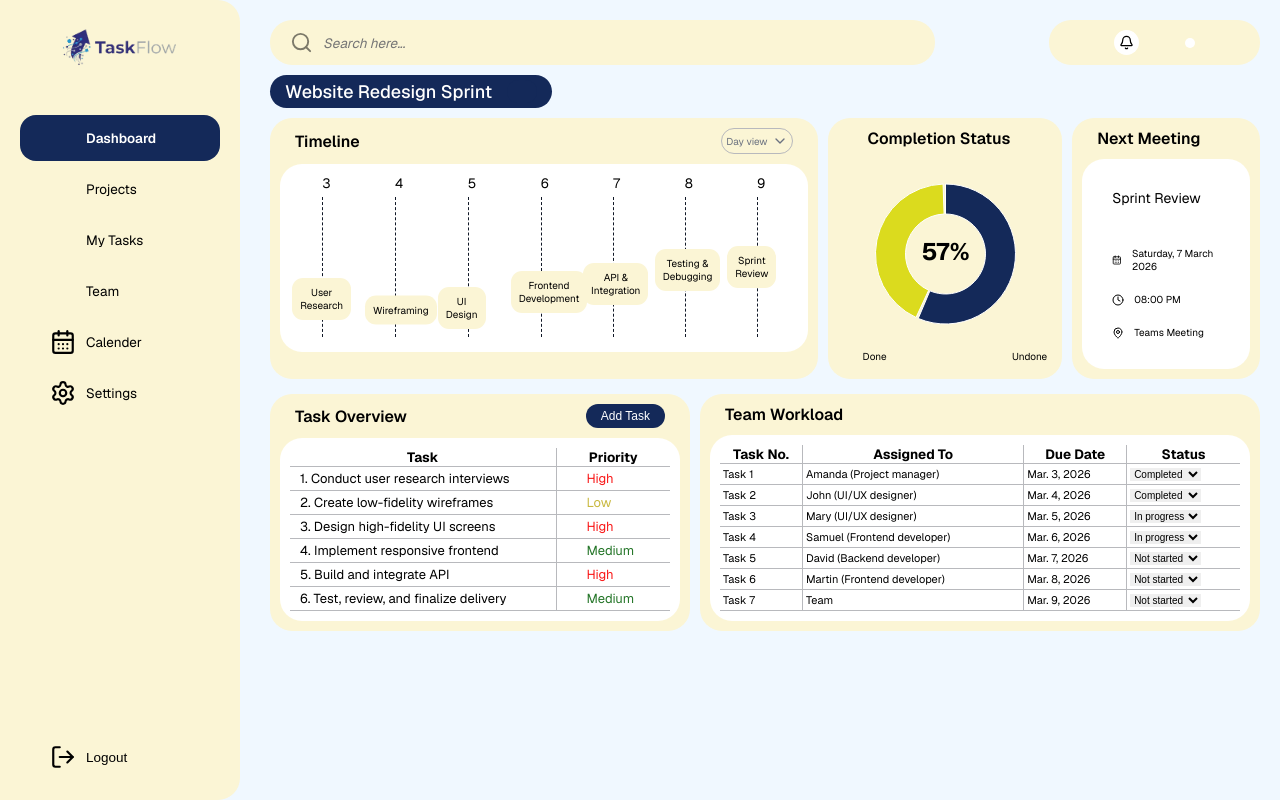
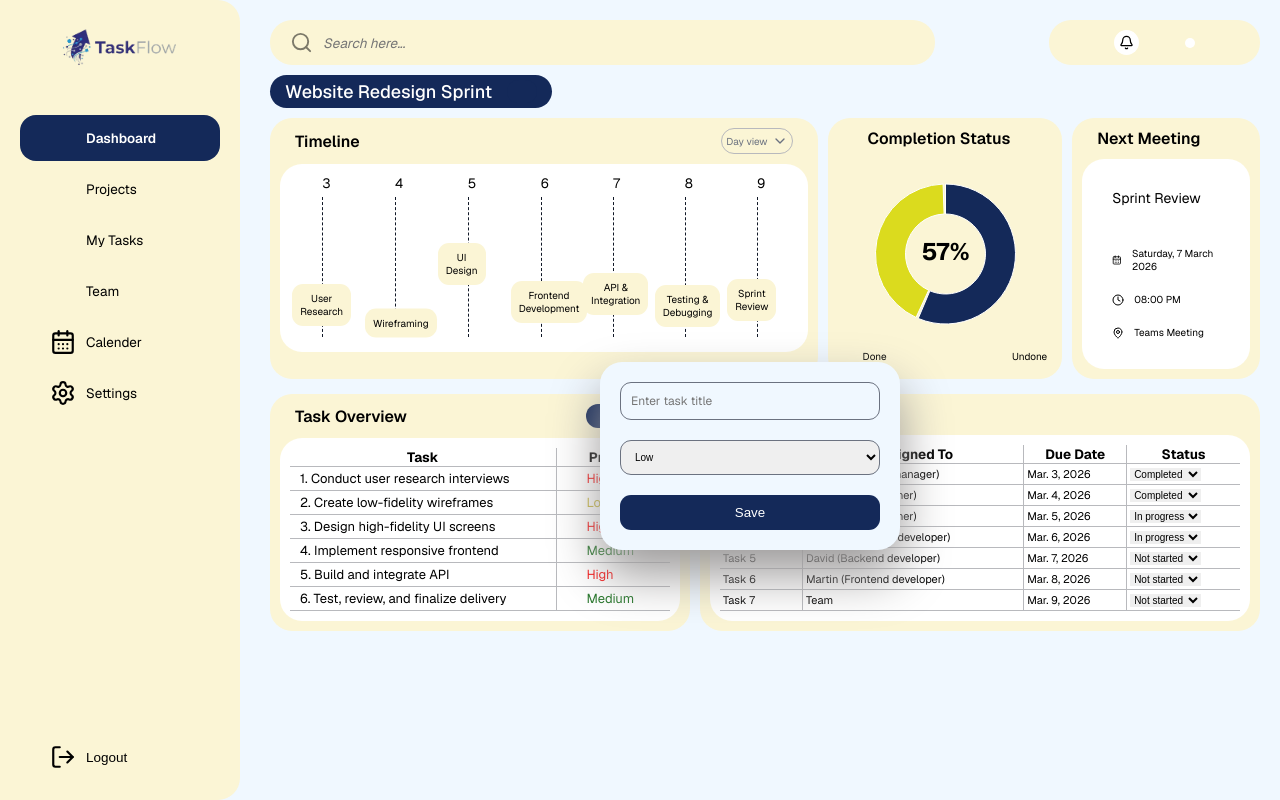
Before and after one commit to sammysplendor/TaskFlow, a React (Vite) app: page /dashboard in a window 1280 px wide. Both pictures are taken after a click on the button "Add Task". Built offline with nearby package versions, Linux system fonts and the light colour scheme; some icons are missing.

Commit message:
Add task: Build logic and create form modal

```diff
--- a/src/pages/dashboard/Dashboard.jsx
+++ b/src/pages/dashboard/Dashboard.jsx
@@ -65,6 +65,26 @@
 
   // =============== MEETING SCHEDULE LOGIC =============== //
   const meetingDate = new Date(nextMeeting.datetime);
+
+  // =============== ADD TASK LOGIC =============== //
+  const [showModal, setShowModal] = useState(false);
+  const handleModal = () => {
+    setShowModal((prev) => !prev);
+  };
+
+  const [_projecttasks, setProjecttasks] = useState([]);
+  const [title, setTitle] = useState("");
+  const [priority, setPriority] = useState("");
+
+  const handleAddTask = () => {
+    const newTask = {
+      id: Date.now(),
+      title: title,
+      priority: priority,
+    };
+
+    setProjecttasks((prev) => [...prev, newTask]);
+  };
 
   // =============== OVERVIEW TABLE =============== //
   const priorityColor = (priority) => {
@@ -332,10 +352,32 @@
             <div className={style.section}>
               <div className={style.heading}>
                 <h3>Task Overview</h3>
-                <button>
-                  <a href="#">Add Task</a>
-                </button>
+                <button onClick={handleModal}>Add Task</button>
               </div>
+
+              {showModal && (
+                <form className={style.modal} onSubmit={handleAddTask}>
+                  <input
+                    type="text"
+                    placeholder="Enter task title"
+                    value={title}
+                    onChange={(e) => setTitle(e.target.value)}
+                  />
+
+                  <select
+                    value={priority}
+                    onChange={(e) => setPriority(e.target.value)}
+                  >
+                    <option value="Low">Low</option>
+                    <option value="Medium">Medium</option>
+                    <option value="High">High</option>
+                  </select>
+
+                  <button type="submit" className={style.saveTaskBtn}>
+                    Save
+                  </button>
+                </form>
+              )}
 
               <div className={`${style.sectionContent} ${style.overview}`}>
                 <table>
--- a/src/pages/dashboard/Dashboard.module.css
+++ b/src/pages/dashboard/Dashboard.module.css
@@ -356,6 +356,44 @@
   font-size: 1.3rem;
 }
 
+.modal {
+  width: 30rem;
+  background: var(--app-bg);
+  border-radius: var(--border-lg);
+  display: flex;
+  flex-direction: column;
+  align-items: start;
+  justify-content: space-around;
+  gap: 2rem;
+  box-shadow: var(--shadow-3);
+  padding: 2rem;
+
+  position: fixed;
+  bottom: 25rem;
+  left: 60rem;
+  z-index: 50;
+}
+
+.modal select {
+  outline: none;
+}
+
+.modal input,
+.modal select {
+  width: 100%;
+  border: 1px solid var(--text-muted);
+  padding: 1rem;
+  border-radius: var(--border-sm);
+}
+
+.saveTaskBtn {
+  width: 100%;
+  padding: 1rem 2rem;
+  background: var(--primary-color);
+  color: var(--bg-topcard);
+  border-radius: var(--border-sm);
+}
+
 /* --- Team Workload --- */
 .smallTxt {
   font-size: 1.1rem;
```
